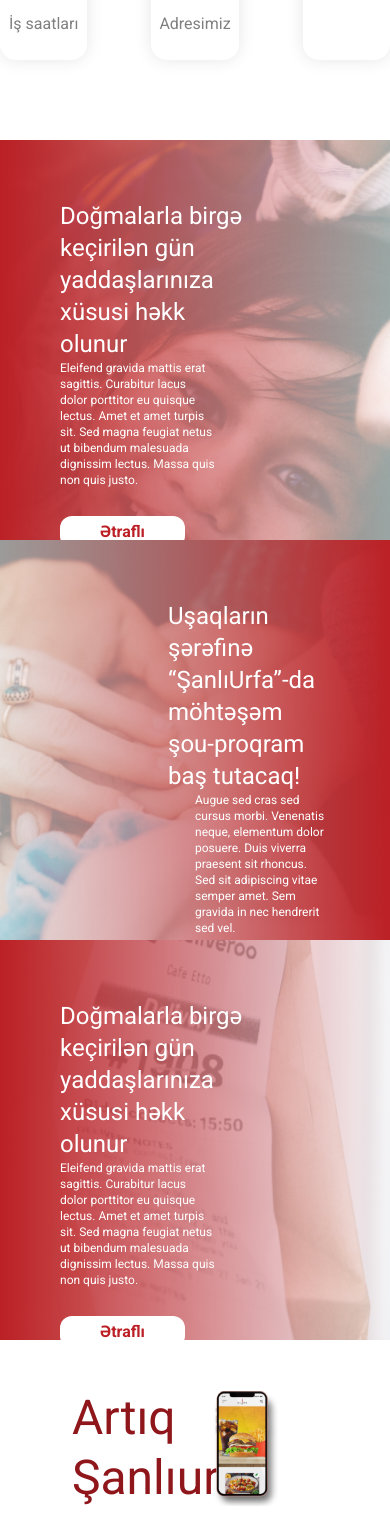
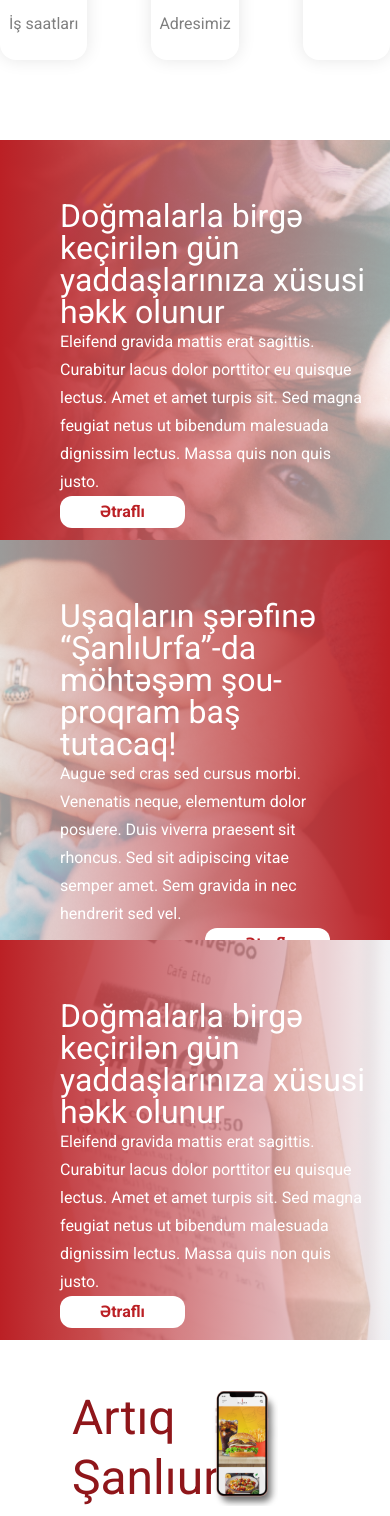
Before and after one commit to Feramizxx/sanliurfa-front, a React (Create React App) app: page / in a window 390 px wide. Shown: the part 1873-3389 px from the top of the page. Built offline with nearby package versions, Linux system fonts and the light colour scheme.

Commit message:
made responsive with maxWidth

```diff
--- a/src/assets/styles/about.css
+++ b/src/assets/styles/about.css
@@ -9,7 +9,7 @@
     background-image: url("../../assets/img/bgCooker.png");
     background-repeat: no-repeat;
     width:  100%;
-    background-size: contain;
+    background-size: 100% 60%;
     background-position: 0;
 
 }
--- a/src/assets/styles/profil.css
+++ b/src/assets/styles/profil.css
@@ -1,4 +1,4 @@
-input,select{
+#profil-divBox input,select{
  background: #FFFFFF;
 box-shadow: 0px 0px 5px 1px rgba(0, 0, 0, 0.15);
 border-radius: 11px;
--- a/src/components/ui/Profil.jsx
+++ b/src/components/ui/Profil.jsx
@@ -19,7 +19,7 @@ const Profil = () => {
 
         <div className="w-[100%]  mt-[50px]">
         <span className="ml-[100px] lg:ml-[60px] font-semibold">Şəxsi məlumatlarım</span>
-        <div className=" mt-[20px] grid   gap-y-5 grid-cols-2 place-items-center" >
+        <div id="profil-divBox" className=" mt-[20px] grid   gap-y-5 grid-cols-2 place-items-center" >
           <input  className="w-[65%] p-2" placeholder="salam" />
           <input  className="w-[65%] p-2" placeholder="salam" />
           <input  className="w-[65%] p-2" placeholder="salam" />
@@ -28,7 +28,7 @@ const Profil = () => {
         </div>
 
 
-        <div className="w-[100%]  mt-[50px]">
+        <div id="profil-divBox" className="w-[100%]  mt-[50px]">
         <span className="ml-[100px] lg:ml-[60px] font-semibold">Şəxsi məlumatlarım</span>
         <div className=" mt-[20px] grid   gap-y-5 grid-cols-2 place-items-center" >
           <input  className="w-[65%] p-2" placeholder="salam" />
--- a/src/pages/about/About.jsx
+++ b/src/pages/about/About.jsx
@@ -9,7 +9,7 @@ const About = () => {
     <>
       <section className="font-Roboto w-full">
         <div className="flex about-section1  xl:flex-col  mr-auto ml-auto  items-center justify-between">
-            <div className="w-[616px] mr-0 "><img className="w-[716px] h-[716px] mb-32 xl:mb-0 " src={cooker} /></div>
+            <div className="w-[80%] mr-0 "><img className="  mb-32 xl:mb-0 " src={cooker} /></div>
 
 
           <div className="w-[50%] xl:w-[100%] px-5  xl:mt-[0px] xl:p-5">
@@ -59,9 +59,9 @@ const About = () => {
 
 
       <section className="font-Roboto w-full mb-10">
-        <div className=" about-section2  flex lg:flex-col  mr-auto ml-auto  items-center flex-row-reverse justify-between ">
-          <div className="w-[700px] h-[600px]">
-            <img className="w-[800px] h-[600px]" src={family} />
+        <div className=" about-section2  lg:flex-col  flex  mr-auto ml-auto  items-center flex-row-reverse justify-between ">
+          <div className="w-[50%]">
+            <img className="" src={family} />
           </div>
 
           <div className="w-[50%] lg:w-[100%] px-5 ml-5 xl:mt-[0px] xl:p-5  ">
--- a/src/pages/home/HeroSlider.jsx
+++ b/src/pages/home/HeroSlider.jsx
@@ -24,7 +24,7 @@ const HeroSlider = () => {
           {slideImages.map((slideImage, index) => (
             <div className="each-slide object-fit w-full " key={index}>
               <div
-                className="h-[100vh] bg-no-repeat  bg-cover relative"
+                className="h-[100vh] bg-no-repeat w-[100%]  bg-cover relative"
                 style={{ backgroundImage: `url(${slideImage.url})` }}
               >
               </div>
--- a/src/pages/home/MainNews.jsx
+++ b/src/pages/home/MainNews.jsx
@@ -9,45 +9,45 @@ const MainNews = () => {
     <section className="kids-section m-0  p-0">
       <div className="h-96 bg-cover relative bg-center  ">
         <div className="flex w-full h-full pt-10 pl-10  flex-col items-start  justify-around   " >
-          <h1 className="text-white w-3/5 md:text-2xl text-5xl">
+          <h1 className="text-white xl:w-full w-3/5 lg:text-[32px] sm:text-[20px] text-5xl">
             Doğmalarla birgə keçirilən gün yaddaşlarınıza xüsusi həkk olunur
           </h1>
-          <p className="text-white sm:text-xs lg:text-xm  text-xl w-1/2  ">
+          <p className="text-white  lg:text-[16px]  text-xl xl:w-full w-1/2  ">
             Eleifend gravida mattis erat sagittis. Curabitur lacus dolor
             porttitor eu quisque lectus. Amet et amet turpis sit. Sed magna
             feugiat netus ut bibendum malesuada dignissim lectus. Massa quis non
             quis justo.
           </p>
-          <button className="text-red font-bold mt-7  bg-white rounded-xl px-10 py-1">Ətraflı</button>
+          <button className="text-red font-bold lg:mt-0 mt-7  bg-white rounded-xl px-10 py-1">Ətraflı</button>
         </div>
       </div>
 
 
       <div className="h-96 bg-cover relative bg-center ">
         <div className="flex w-full h-full pt-10 px-10  flex-col items-end  justify-around   " >
-          <h1 className="text-white w-3/5 md:text-2xl text-5xl">
+          <h1 className="text-white xl:w-full w-3/5 lg:text-[32px] sm:text-[20px] text-5xl">
           Uşaqların şərəfinə “ŞanlıUrfa”-da möhtəşəm şou-proqram baş tutacaq!
           </h1>
-          <p className="text-white sm:text-xs lg:text-xm  text-xl w-1/2">
+          <p className="text-white  lg:text-[16px]  text-xl xl:w-full w-1/2 ">
           Augue sed cras sed cursus morbi. Venenatis neque, elementum dolor posuere. Duis viverra praesent sit rhoncus. Sed sit adipiscing vitae semper amet. Sem gravida in nec hendrerit sed vel.
           </p>
-          <button className="text-red font-bold mt-7  bg-white rounded-xl px-10 py-1">Ətraflı</button>
+          <button className="text-red font-bold lg:mt-0 mt-7  bg-white rounded-xl px-10 py-1">Ətraflı</button>
         </div>
       </div>
 
 
       <div className="h-96 bg-cover relative bg-center  ">
         <div className="flex w-full h-full pt-10 pl-10  flex-col items-start  justify-around   " >
-          <h1 className="text-white w-3/5 md:text-2xl text-5xl">
+          <h1 className="text-white xl:w-full w-3/5 lg:text-[32px] sm:text-[20px] text-5xl">
             Doğmalarla birgə keçirilən gün yaddaşlarınıza xüsusi həkk olunur
           </h1>
-          <p className="text-white sm:text-xs lg:text-xm  text-xl w-1/2  ">
+          <p className="text-white  lg:text-[16px]  text-xl xl:w-full w-1/2   ">
             Eleifend gravida mattis erat sagittis. Curabitur lacus dolor
             porttitor eu quisque lectus. Amet et amet turpis sit. Sed magna
             feugiat netus ut bibendum malesuada dignissim lectus. Massa quis non
             quis justo.
           </p>
-          <button className="text-red font-bold mt-7  bg-white rounded-xl px-10 py-1">Ətraflı</button>
+          <button className="text-red font-bold lg:mt-0 mt-7  bg-white rounded-xl px-10 py-1">Ətraflı</button>
         </div>
       </div>
     </section>
--- a/src/pages/news/InlineNews.jsx
+++ b/src/pages/news/InlineNews.jsx
@@ -1,13 +1,13 @@
 import React from "react";
 import img1 from "../../assets/img/gridChildren.png";
+import "../../assets/styles/news.css"
 
 const InlineNews = () => {
   return (
-    <div className="  pt-[150px] news-container flex flex-row bg-red ">
-      <div className="w-[65%] ml-[90px] flex flex-col">
-
+    <div className="pb-[150px]  pt-[150px] news-container flex flex-row lg:flex-col bg-red ">
+      <div className="w-[65%] lg:w-[95%] lg:ml-auto lg:mr-auto ml-[90px] flex flex-col">
       <div >
-        <h1 className="mb-5 mt-10 text-white text-[48px]">
+        <h1 className="mb-5 mt-10 sm:text-[32px] text-white text-[48px]">
           Ullamcorper sit sollicitudin luctus hendrerit malesuada arcu.
         </h1>
         <img className="object-cover w-[976px]" src={img1} />
@@ -50,14 +50,25 @@ const InlineNews = () => {
         </p>
       </div>
       </div>
-      <div className="ml-[75px] mt-[200px] ">
+      <div  className="ml-[75px] lg:w-[100%]  lg:ml-0 mt-[100px] ">
         <hr className="border-white p-1" />
-        <span className="text-white">Həmçinin Bax</span>
-        <div className="mt-4 h-[100vh] grid gap-y-5">
+        <span className="text-white lg:ml-2 ">Həmçinin Bax</span>
+        <div id="news-grid" className=" mt-4  grid lg:grid-cols-3 md:grid-cols-2 place-items-center gap-x-2 lg:gap-y-2 gap-y-5 lg:mt-0">
+
           <div className="w-fit  relative " id="grid-Item-container">
             <img className="w-[300px]" src={img1} />
             <a
-              className="absolute  text-[20px] leading-6 text-white  bottom-0 bg-black  bg-opacity-40 p-7 w-full hover:block "
+              className="absolute text-[20px] leading-6 text-white  bottom-0 bg-black  bg-opacity-40 p-7 w-full hover:block "
+              id="grid-item-text"
+            >
+              Ullamcorper sit sollicitudin luctus hendrerit malesuada arcu.
+            </a>
+          </div>
+
+          <div className="w-fit  relative " id="grid-Item-container">
+            <img className="w-[300px]" src={img1} />
+            <a
+              className="absolute text-[20px] leading-6 text-white  bottom-0 bg-black  bg-opacity-40 p-7 w-full hover:block "
               id="grid-item-text"
             >
               Ullamcorper sit sollicitudin luctus hendrerit malesuada arcu.
@@ -91,6 +102,8 @@ const InlineNews = () => {
             </a>
           </div>
 
+
+
         </div>
       </div>
     </div>
```
